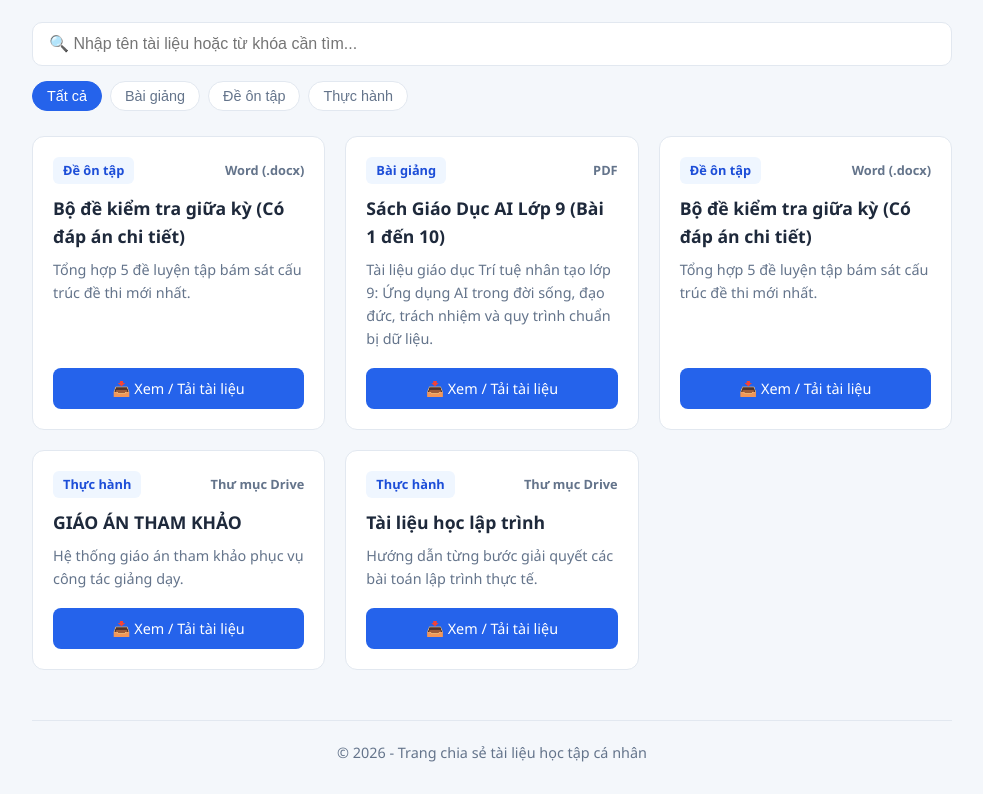
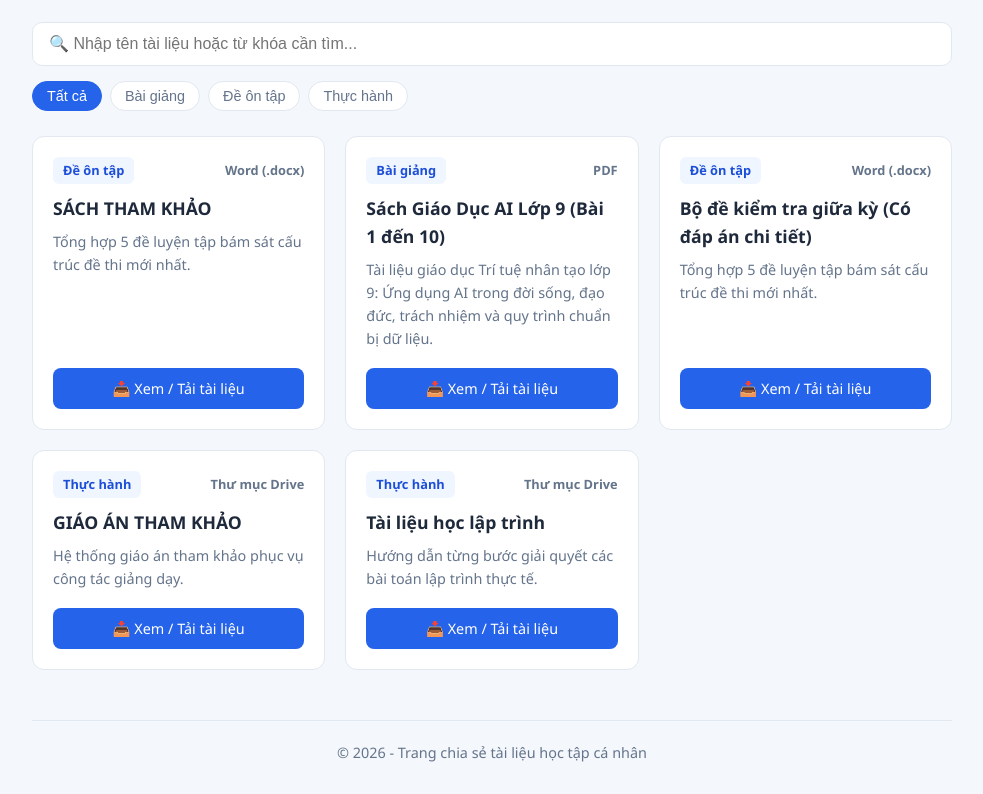
Before and after one commit to thiphuoclanhdata-svg/mrlanh, a plain HTML site: page index.html in a window 1280 px wide. Shown: the part 134-928 px from the top of the page, without its empty margins (148-1131 px from the left). Drawn offline with Linux system fonts and the light colour scheme.

Commit message:
Add files via upload

```diff
--- a/index.html
+++ b/index.html
@@ -212,8 +212,8 @@
 
   <script>
     const documents = [
-     {
-        title: "Bộ đề kiểm tra giữa kỳ (Có đáp án chi tiết)",
+      {
+        title: "SÁCH THAM KHẢO",
         category: "Đề ôn tập",
         type: "Word (.docx)",
         desc: "Tổng hợp 5 đề luyện tập bám sát cấu trúc đề thi mới nhất.",
```
